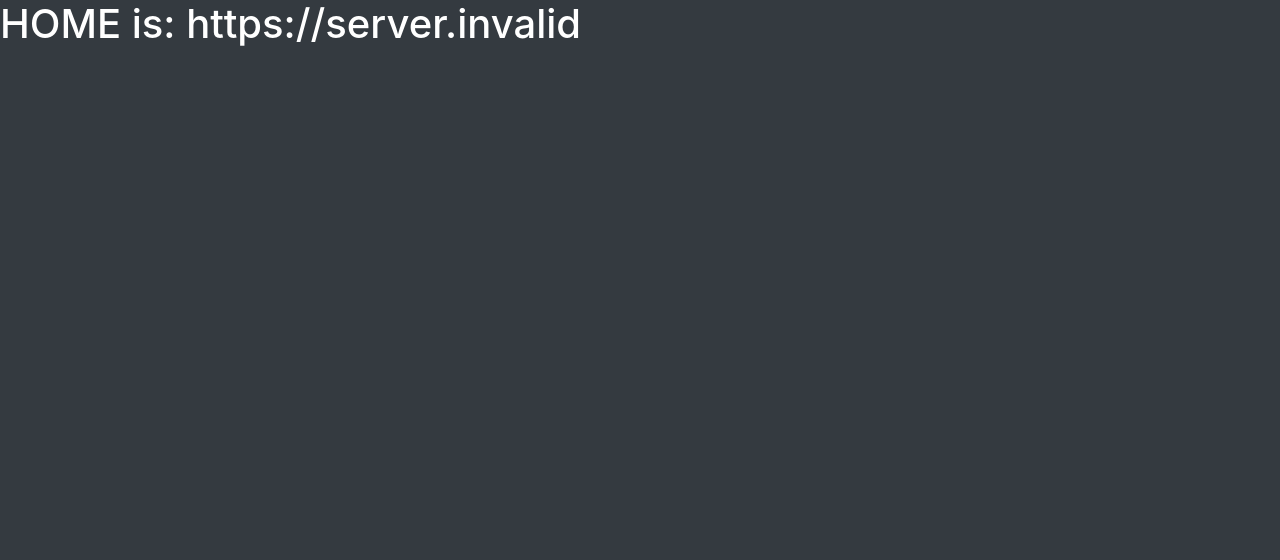
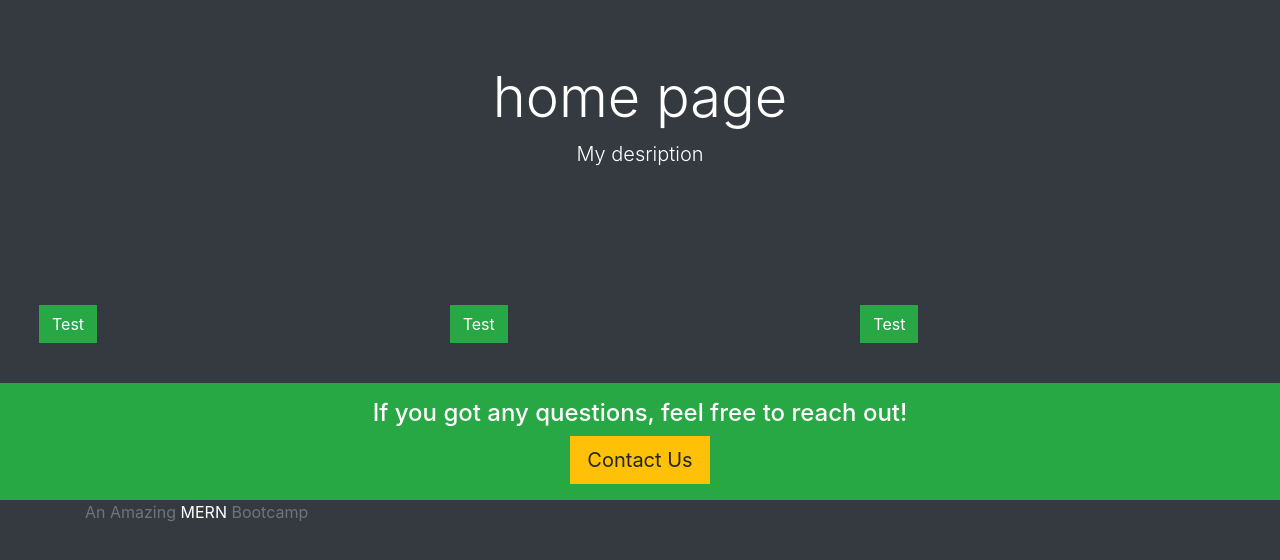
Before and after one commit to ulfat-dawood/ecommerce-app, a React (Create React App) app in the folder frontend/: page / in a window 1280 px wide. Shown: the top 560 px of the page. Built offline with nearby package versions, Linux system fonts and the light colour scheme; no server answers.

Commit message:
basic Homepage

```diff
--- a/frontend/src/core/Base.js
+++ b/frontend/src/core/Base.js
@@ -11,20 +11,19 @@ const Base= ({
       <div className="jumbotron bg-dark text-white text-center">
         <h2 className="display-4">{title}</h2>
         <p className="lead">{description}</p>
+      </div>
       <div className={className}>{children}</div>
     </div>
-        </div>
     <footer className="footer bg-dark mt-auto py-3">
-            <div className="container-fluid bg-white text-white text-center">
-                <h4>if you got any questions, feel free to reach out!</h4>
-                <button className="btn bt-warning btn-large">Contact Us!</button>
+      <div className="container-fluid bg-success text-white text-center py-3">
+        <h4>If you got any questions, feel free to reach out!</h4>
+        <button className="btn btn-warning btn-lg">Contact Us</button>
       </div>
       <div className="container">
         <span className="text-muted">
-                    An amazing place to buy tshirts
+          An Amazing <span className="text-white">MERN</span> Bootcamp
         </span>
       </div>
-
     </footer>
     </div>
 
--- a/frontend/src/core/Home.js
+++ b/frontend/src/core/Home.js
@@ -2,10 +2,25 @@
 import React from 'react';
 import '../styles.css';
 import {backendUrl} from '../backend'
+import Base from './Base';
 
 export default function App(){
 
 	return(
-    <h1 className='text-white'>HOME is: {backendUrl}</h1>
+     <Base title='home page'>
+         <div className="row">
+             <div className="col-4">
+                 <button className="btn btn-success">Test</button>
+             </div>
+             <div className="col-4">
+                 <button className="btn btn-success">Test</button>
+             </div>
+             <div className="col-4">
+                 <button className="btn btn-success">Test</button>
+             </div>
+
+
+         </div>
+     </Base>
 	)
 }
```
Lines whose indentation alone changed are shown as unchanged.
